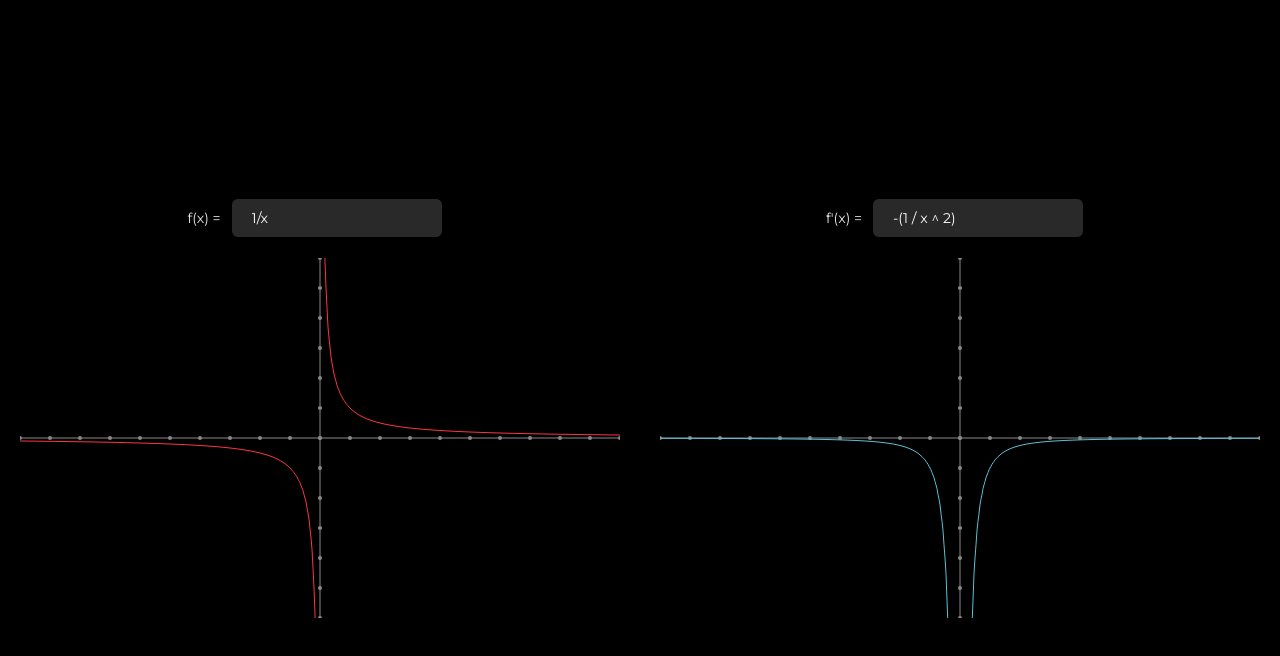
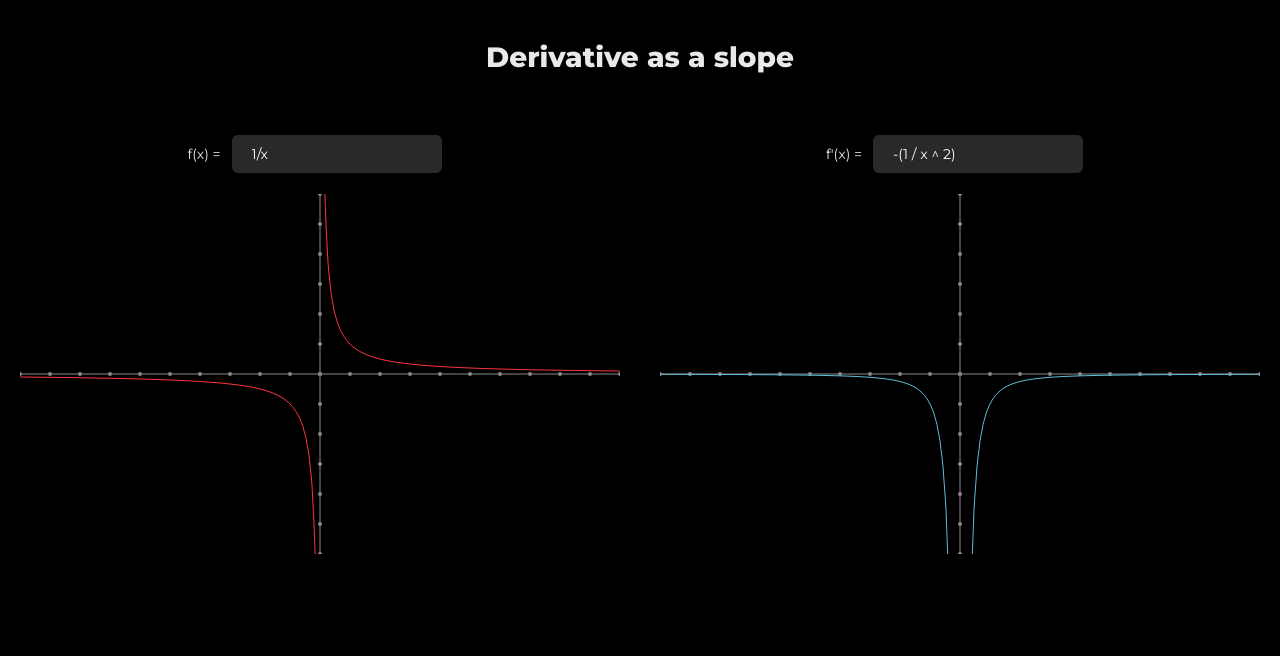
Before and after one commit to anikeef/graphs, a Vue app: page / in a window 1280 px wide. Shown: the top 656 px of the page. Built offline with nearby package versions, Linux system fonts and the light colour scheme.

Commit message:
Create SlopeDemoContainer component

```diff
--- a/src/components/SlopeDemo.vue
+++ b/src/components/SlopeDemo.vue
@@ -1,35 +1,29 @@
 <template>
   <div class="slopeDemo">
-    <div class="slopeDemo__container">
-      <div class="slopeDemo__inputContainer">
-        <div class="slopeDemo__inputLabel">f(x) =</div>
-        <input v-model="mainFunc" class="slopeDemo__input" />
-      </div>
-      <Graph :curves="curves" @mousemove="handleMove" :points="points" @mouseleave="handleLeave"
-      :width="600" :axisColor="axisColor" />
-    </div>
-    <div class="slopeDemo__container">
-      <div class="slopeDemo__inputContainer">
-        <div class="slopeDemo__inputLabel">f'(x) =</div>
-        <input disabled :value="derivative" class="slopeDemo__input" />
-      </div>
-      <Graph :curves="derivativeCurves" :points="derivativePoints" @mousemove="handleMove"
-      @mouseleave="handleLeave" :width="600" :axisColor="axisColor" />
+    <h1 class="slopeDemo__title">Derivative as a slope</h1>
+    <div class="slopeDemo__containers">
+      <SlopeDemoContainer label="f(x) =" v-model="mainFunc" :curves="curves" :points="points" :graphWidth="600"
+      :axisColor="axisColor" @mousemove="handleMove" @mouseleave="handleLeave" />
+      <SlopeDemoContainer label="f'(x) =" v-model="derivative" :curves="derivativeCurves"
+      :points="derivativePoints" :graphWidth="600" :axisColor="axisColor" @mousemove="handleMove"
+      @mouseleave="handleLeave" />
     </div>
   </div>
 </template>
 
 <script lang="ts">
 import { Component, Vue } from 'vue-property-decorator';
-import Graph from '../components/Graph.vue';
+import Graph from './Graph.vue';
 import { Point } from '../models/point';
 import { slope, derivative, evaluateAt } from '../helpers/slope';
-import { CurveConfig } from '../components/GraphCurve.vue';
-import { PointConfig } from '../components/GraphPoint.vue';
+import { CurveConfig } from './GraphCurve.vue';
+import { PointConfig } from './GraphPoint.vue';
+import SlopeDemoContainer from './SlopeDemoContainer.vue';
 
 @Component({
   components: {
-    Graph
+    Graph,
+    SlopeDemoContainer
   },
 })
 export default class SlopeDemo extends Vue {
@@ -83,9 +77,6 @@ export default class SlopeDemo extends Vue {
 
 <style lang="scss">
 .slopeDemo {
-  display: flex;
-  justify-content: space-around;
-  align-items: center;
   background-color: black;
   height: 100%;
   color: rgb(233, 233, 233);
@@ -109,8 +100,14 @@ export default class SlopeDemo extends Vue {
     background-color: rgb(41, 41, 41);
   }
 
-  &__container {
-    padding: 20px;
+  &__containers {
+    display: flex;
+    justify-content: space-around;
+  }
+
+  &__title {
+    padding: 40px 60px;
+    text-align: center;
   }
 }
 </style>
--- /dev/null
+++ b/src/components/SlopeDemoContainer.vue
@@ -0,0 +1,31 @@
+<template>
+  <div class="slopeDemo__container">
+    <div class="slopeDemo__inputContainer">
+      <div class="slopeDemo__inputLabel">{{ label }}</div>
+      <input @input="$emit('input', $event.target.value)" :value="value" class="slopeDemo__input" />
+    </div>
+    <Graph :curves="curves" @mousemove="$emit('mousemove', $event)" :points="points" @mouseleave="$emit('mouseleave', $event)"
+    :width="graphWidth" :axisColor="axisColor" />
+  </div>
+</template>
+
+<script lang="ts">
+import { Component, Prop, Vue } from 'vue-property-decorator';
+import { CurveConfig } from './GraphCurve.vue';
+import { PointConfig } from './GraphPoint.vue';
+import Graph from './Graph.vue';
+
+@Component({
+  components: {
+    Graph
+  }
+})
+export default class SlopeDemoContainer extends Vue {
+  @Prop() label!: string;
+  @Prop() value!: string;
+  @Prop() curves!: Array<CurveConfig>;
+  @Prop() points!: Array<PointConfig>;
+  @Prop() graphWidth!: number;
+  @Prop() axisColor!: string;
+}
+</script>
```
